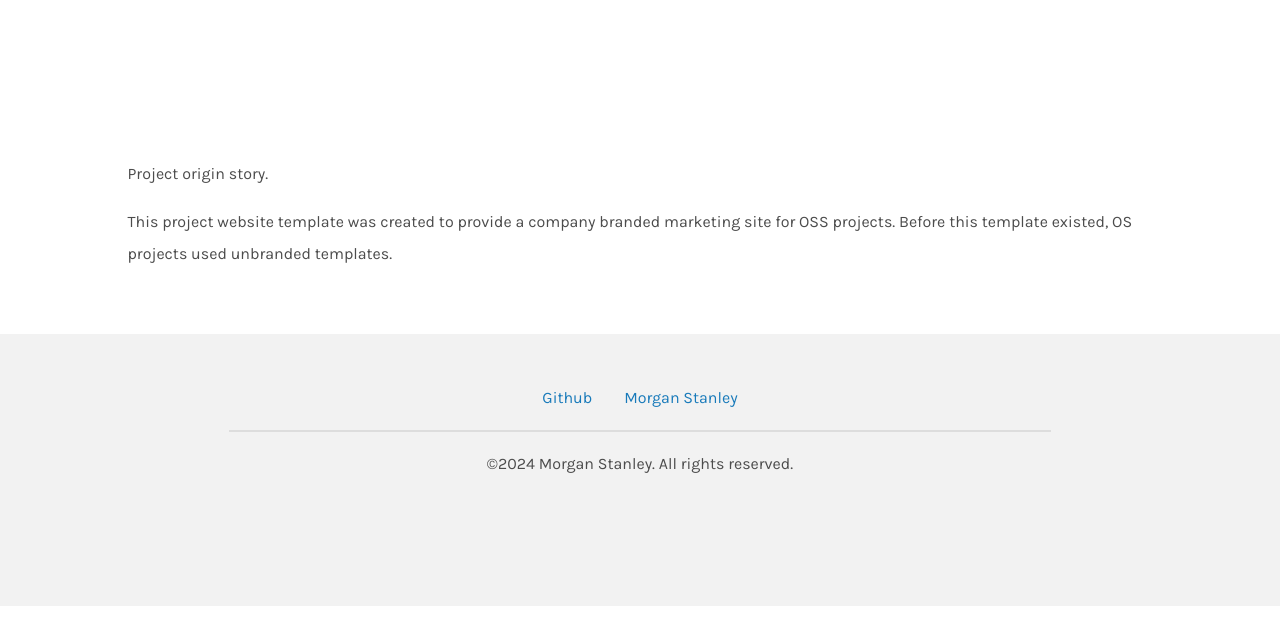
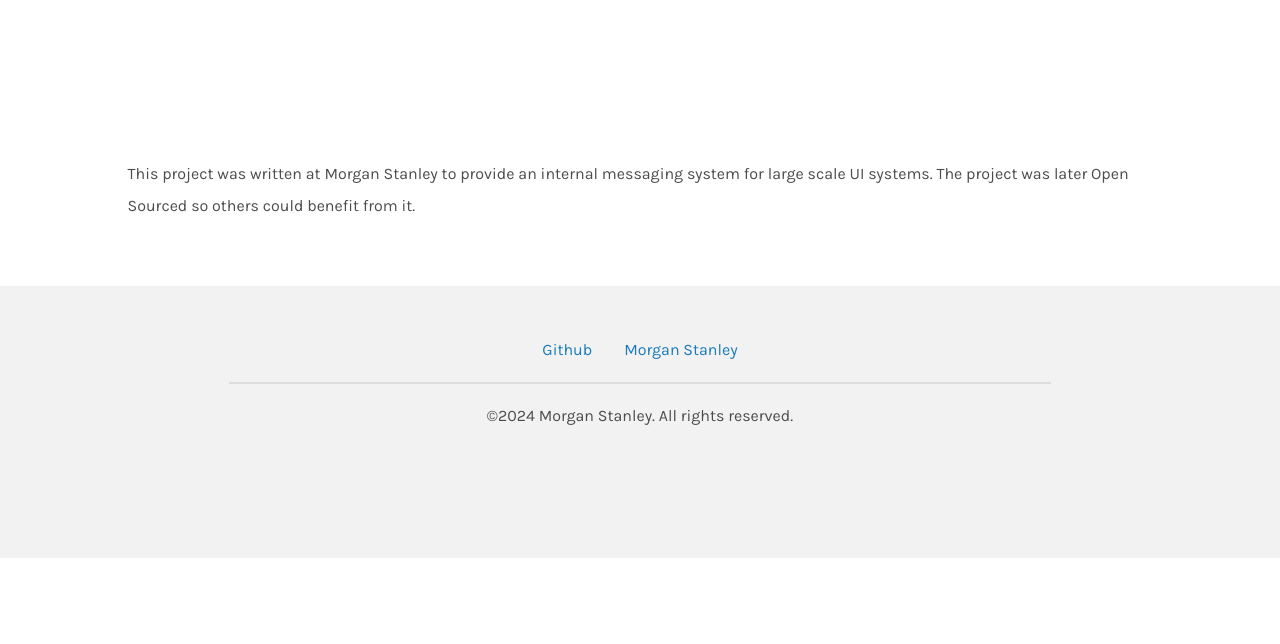
Before and after one commit to morganstanley/message-broker, a Gatsby site: page /background/ in a window 1280 px wide. Shown: the part 112-756 px from the top of the page. Built offline with nearby package versions, Linux system fonts and the light colour scheme; Gatsby itself is replaced by a stand-in of ours; some packages are replaced by stand-ins of ours; a web font is replaced by a local one.

Commit message:
background section

```diff
--- a/content/background.mdx
+++ b/content/background.mdx
@@ -1,8 +1,7 @@
 ---
-description: Background and origin story of the project
+description: Background and origin story of the Message Broker
 title: Background
 ---
 
-Project origin story.
-
-This project website template was created to provide a company branded marketing site for OSS projects. Before this template existed, OS projects used unbranded templates.
+This project was written at Morgan Stanley to provide an internal messaging system for large scale UI systems.
+The project was later Open Sourced so others could benefit from it.
```
